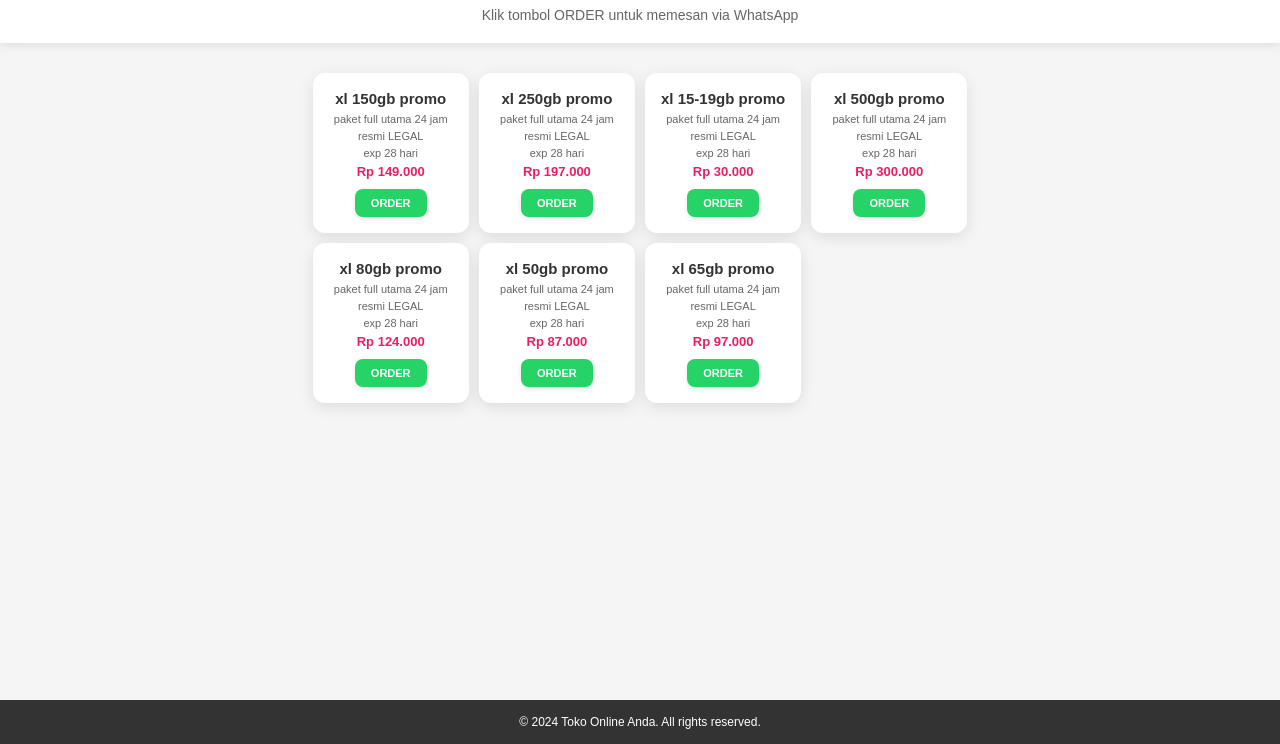
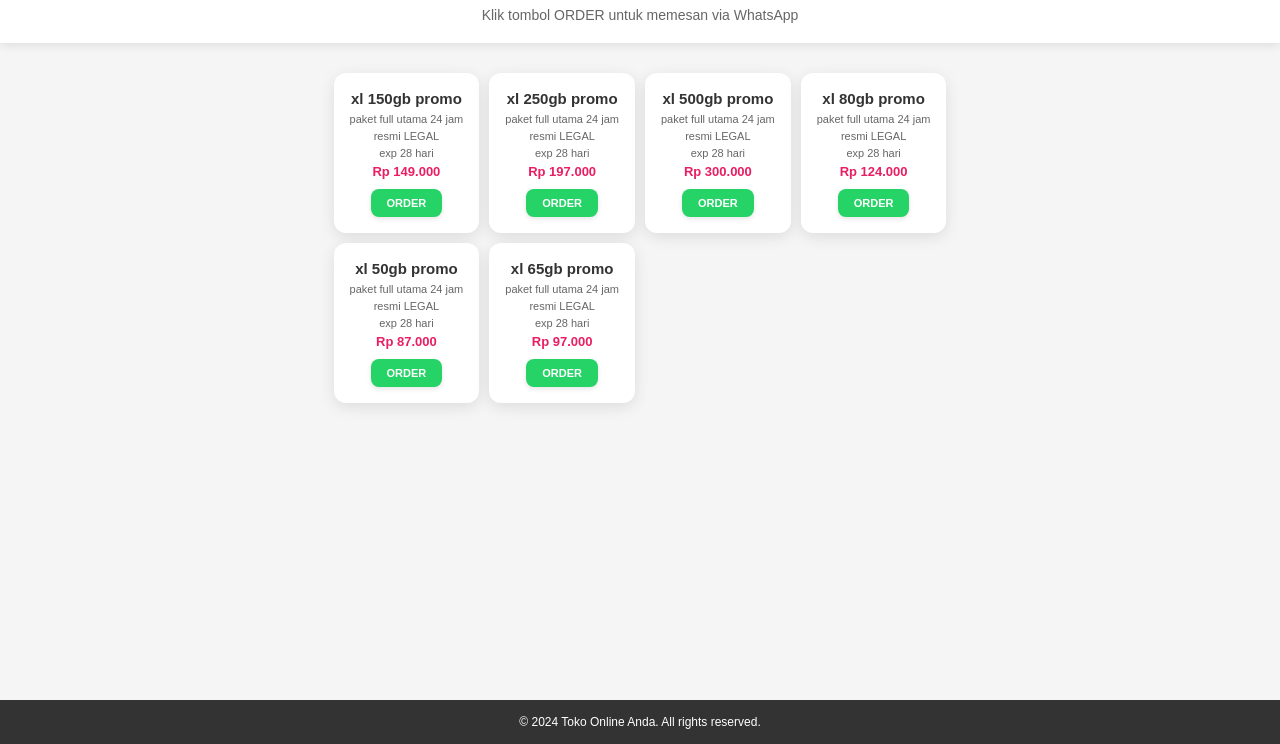
Before and after one commit to myaisah/evi, a plain HTML site: page index.html in a window 1280 px wide. Shown: the part 56-800 px from the top of the page. Drawn offline with Linux system fonts and the light colour scheme.

Commit message:
Update index.html

```diff
--- a/index.html
+++ b/index.html
@@ -211,20 +211,6 @@
         <!-- Produk 1 -->
         <div class="product-card">
             <div class="product-info">
-                <h3 class="product-name">xl 15-19gb promo</h3>
-                <p class="product-description">paket full utama 24 jam</p>
-                <p class="product-description">resmi LEGAL</p>
-                <p class="product-description">exp 28 hari</p>
-                <p class="product-price">Rp 30.000</p>
-                <a href="https://wa.me/6282117883554?text=Halo,%20saya%20mau%20order%20xl 15-19gb promo%20-%20Rp%2030.000" class="order-button" target="_blank">
-                    ORDER
-                </a>
-            </div>
-        </div>
-
-        <!-- Produk 1 -->
-        <div class="product-card">
-            <div class="product-info">
                 <h3 class="product-name">xl 500gb promo</h3>
                 <p class="product-description">paket full utama 24 jam</p>
                 <p class="product-description">resmi LEGAL</p>
```
